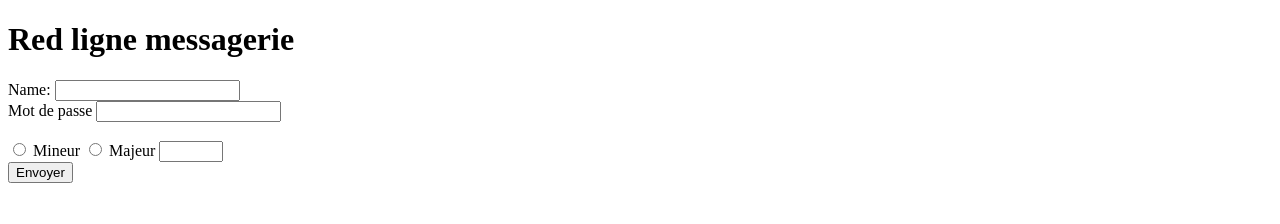
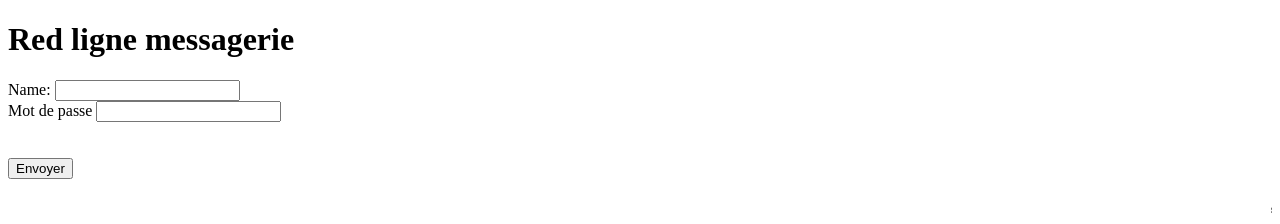
Before and after one commit to TheWolfAngel/fil_rouge_messagerie, a plain HTML site: page index.html in a window 1280 px wide. Drawn offline with Linux system fonts and the light colour scheme.

Commit message:
test' des modif

```diff
--- a/index.html
+++ b/index.html
@@ -22,14 +22,7 @@
         name="pwd">
 <br><br>
 
-       <label><input type="radio"
-            name="age" value="min">
-            Mineur</label>
-            <label><input type="radio"
-                  name="age" value="maj">
-                  Majeur</label>
-            <input type="number"
-            name="age" min="0" max="120">
+
 <br>
       <input type="submit" value="Envoyer">
       <br>
```
